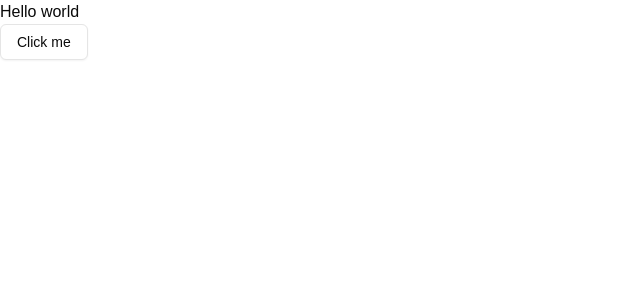
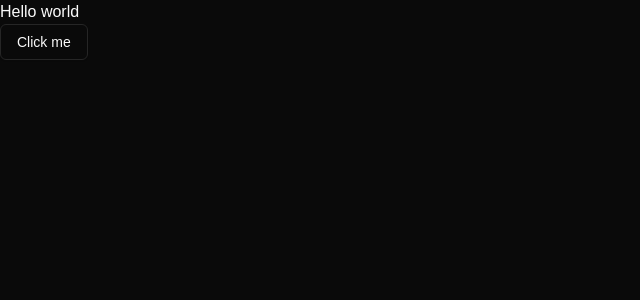
Before and after one commit to melo-maniac-29/webly.io, a Next.js app: page / in a window 1280 px wide. Shown: the top 300 px of the page, without its empty margins (0-640 px from the left). Built offline with nearby package versions, Linux system fonts and the light colour scheme.

Commit message:
project setup complete

```diff
--- a/app/layout.js
+++ b/app/layout.js
@@ -1,15 +1,8 @@
 import { Geist, Geist_Mono } from "next/font/google";
 import "./globals.css";
+import Provider from "./provider";
 
-const geistSans = Geist({
-  variable: "--font-geist-sans",
-  subsets: ["latin"],
-});
 
-const geistMono = Geist_Mono({
-  variable: "--font-geist-mono",
-  subsets: ["latin"],
-});
 
 export const metadata = {
   title: "Create Next App",
@@ -18,11 +11,15 @@ export const metadata = {
 
 export default function RootLayout({ children }) {
   return (
-    <html lang="en">
-      <body
-        className={`${geistSans.variable} ${geistMono.variable} antialiased`}
-      >
-        {children}
+    <html lang="en" suppressHydrationWarning>
+      <body>
+
+        <Provider>
+
+          {children}
+
+        </Provider>
+
       </body>
     </html>
   );
--- a/app/provider.jsx
+++ b/app/provider.jsx
@@ -1,9 +1,19 @@
+"use client" //client side rendering
 import React from 'react';  //for dark theme providing after installing npm dark theme mode do this
+import { ThemeProvider as NextThemesProvider } from "next-themes"
 
-function provider(){
+function Provider({children}) {
     return (
-        <div>Provider</div>
+        <div>
+            <NextThemesProvider
+            attribute="class"
+            defaultTheme="dark"
+            enableSystem
+            disableTransitionOnChange>
+            {children}
+            </NextThemesProvider>
+        </div>
     )
 }
 
-export default provider;
+export default Provider;
```
